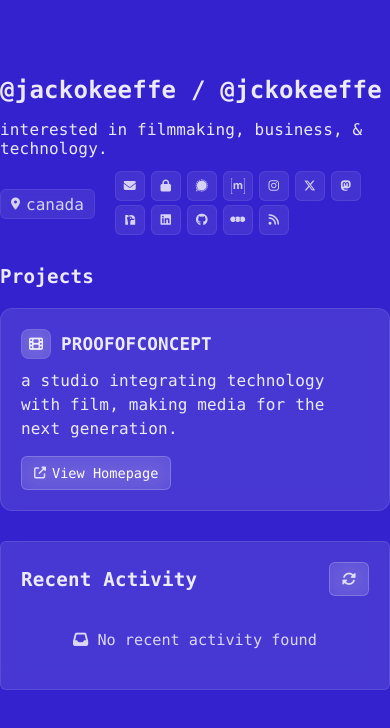
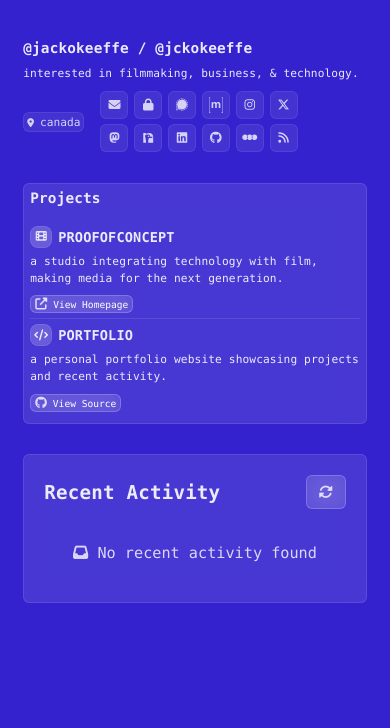
Before and after one commit to jackokeeffe/website, a website: page index.html in a window 390 px wide. Drawn offline with Linux system fonts and the light colour scheme; no server answers.

Commit message:
Update projects section to match recent activity style - Move projects title inside container - Add support for multiple projects with line separators - Remove project item hover effects - Add second project example - Update mobile responsive styles

```diff
--- a/index.html
+++ b/index.html
@@ -59,8 +59,11 @@
 
             <!-- Projects Section -->
             <div class="projects-section">
+                <div class="projects-header-container">
                     <h2 class="projects-header">Projects</h2>
-                <div class="project-box">
+                </div>
+                <div class="projects-container">
+                    <div class="project-item">
                         <div class="project-header">
                             <div class="project-icon">
                                 <i class="fas fa-film"></i>
@@ -73,6 +76,22 @@
                                 <i class="fas fa-external-link-alt"></i>
                                 View Homepage
                             </a>
+                        </div>
+                    </div>
+                    <div class="project-item">
+                        <div class="project-header">
+                            <div class="project-icon">
+                                <i class="fas fa-code"></i>
+                            </div>
+                            <h3 class="project-title">PORTFOLIO</h3>
+                        </div>
+                        <p class="project-description">a personal portfolio website showcasing projects and recent activity.</p>
+                        <div class="project-links">
+                            <a href="https://github.com/jackokeeffe/portfolio" class="project-link" target="_blank">
+                                <i class="fab fa-github"></i>
+                                View Source
+                            </a>
+                        </div>
                     </div>
                 </div>
             </div>
--- a/style.css
+++ b/style.css
@@ -171,6 +171,18 @@ body{
 .projects-section {
     margin-top: 30px;
     margin-bottom: 30px;
+    padding: 20px;
+    background-color: rgba(255, 255, 255, 0.1);
+    border-radius: 6px;
+    backdrop-filter: blur(10px);
+    border: 1px solid rgba(255, 255, 255, 0.1);
+}
+
+.projects-header-container {
+    display: flex;
+    align-items: center;
+    justify-content: space-between;
+    margin-bottom: 15px;
 }
 
 .projects-header {
@@ -178,30 +190,26 @@ body{
     font-size: 1.2rem;
     opacity: 0.9;
     letter-spacing: 0.01em;
-    margin: 0 0 20px 0;
+    margin: 0;
 }
 
-.projects-grid {
-    /* Removed grid layout - now using single full-width box */
+.projects-container {
+    /* Container for project items */
 }
 
-.project-box {
-    background-color: rgba(255, 255, 255, 0.1);
-    border-radius: 12px;
-    padding: 16px;
-    backdrop-filter: blur(10px);
-    border: 1px solid rgba(255, 255, 255, 0.1);
-    transition: all 0.3s ease;
+.project-item {
     display: flex;
     flex-direction: column;
+    padding: 12px 0;
+    border-bottom: 1px solid rgba(255, 255, 255, 0.1);
+    transition: opacity 0.3s ease;
 }
 
-.project-box:hover {
-    background-color: rgba(255, 255, 255, 0.15);
-    border-color: rgba(255, 255, 255, 0.2);
-    transform: translateY(-2px);
-    box-shadow: 0 8px 24px rgba(0, 0, 0, 0.2);
+.project-item:last-child {
+    border-bottom: none;
 }
+
+
 
 .project-header {
     display: flex;
@@ -281,27 +289,246 @@ body{
 
 /* Responsive design for projects */
 @media (max-width: 768px) {
-    .projects-grid {
-        grid-template-columns: 1fr;
-        gap: 16px;
+    .container {
+        padding: 40px 8px 20px 8px;
+        width: 100%;
+        box-sizing: border-box;
     }
 
-    .project-box {
-        padding: 20px;
+    .box {
+        max-width: 95%;
+        padding: 0 5px;
+        width: 95%;
+        box-sizing: border-box;
+        margin: 0 auto;
+    }
+
+    .projects-section {
+        margin-top: 25px;
+        margin-bottom: 30px;
+        padding: 8px;
+        width: 100%;
+        box-sizing: border-box;
+    }
+
+    .projects-header {
+        font-size: 0.9rem;
+    }
+
+    .project-item {
+        padding: 5px 0;
     }
 
     .project-header {
-        gap: 10px;
-        margin-bottom: 10px;
+        gap: 6px;
+        margin-bottom: 6px;
     }
 
     .project-icon {
-        width: 28px;
-        height: 28px;
+        width: 22px;
+        height: 22px;
     }
 
     .project-icon i {
-        font-size: 14px;
+        font-size: 11px;
+    }
+
+    .project-title {
+        font-size: 0.85rem;
+    }
+
+    .project-description {
+        font-size: 0.7rem;
+        margin-bottom: 6px;
+    }
+
+    .project-links {
+        gap: 4px;
+    }
+
+    .project-link {
+        font-size: 0.65rem;
+        padding: 3px 5px;
+    }
+
+    /* Recent Activity mobile optimizations */
+    .recent-activity {
+        margin-top: 25px;
+        margin-bottom: 30px;
+        padding: 8px;
+        width: 100%;
+        box-sizing: border-box;
+    }
+
+    .activity-header {
+        font-size: 0.9rem;
+    }
+
+    .activity-item {
+        padding: 5px 0;
+        gap: 5px;
+    }
+
+    .activity-description {
+        font-size: 0.75rem;
+    }
+
+    .activity-time {
+        font-size: 0.6rem;
+    }
+
+    .activity-platform {
+        width: 14px;
+        height: 14px;
+    }
+
+    .activity-platform i {
+        font-size: 7px;
+    }
+
+    /* Social icons mobile optimization - two rows */
+    .social-icons {
+        margin-left: 20px;
+        gap: 6px;
+        max-width: calc(100% - 70px); /* Leave space for location */
+        display: grid;
+        grid-template-columns: repeat(6, 1fr);
+        grid-template-rows: repeat(2, 30px);
+        width: 216px; /* 6 icons * 30px + 5 gaps * 6px */
+    }
+
+    .social-icon {
+        width: 30px;
+        height: 30px;
+        font-size: 13px;
+        flex-shrink: 0;
+    }
+
+    /* Location mobile optimization */
+    .location {
+        height: 22px;
+        padding: 0 4px;
+        font-size: 0.75rem;
+        flex-shrink: 0;
+    }
+
+    .location i {
+        font-size: 9px;
+    }
+
+    /* Header section mobile optimization */
+    .header-section {
+        margin-bottom: 12px;
+    }
+
+    .box h1 {
+        font-size: 1rem;
+        margin-bottom: 5px;
+    }
+
+    .box p {
+        font-size: 0.75rem;
+        margin-bottom: 8px;
+    }
+
+    /* Project title mobile optimization to match activity header */
+    .project-title {
+        font-size: 0.9rem;
+    }
+
+    /* Ensure no horizontal overflow */
+    * {
+        max-width: 100%;
+        box-sizing: border-box;
+    }
+}
+
+/* Extra small mobile devices */
+@media (max-width: 480px) {
+    .container {
+        padding: 30px 5px 15px 5px;
+    }
+
+    .box {
+        max-width: 92%;
+        padding: 0 3px;
+        width: 92%;
+    }
+
+    .projects-section {
+        padding: 6px;
+        margin-top: 20px;
+        margin-bottom: 25px;
+    }
+
+    .recent-activity {
+        padding: 6px;
+        margin-top: 20px;
+        margin-bottom: 25px;
+    }
+
+    .activity-item {
+        padding: 4px 0;
+    }
+
+    .social-icons {
+        margin-left: 16px;
+        gap: 5px;
+        max-width: calc(100% - 65px);
+        display: grid;
+        grid-template-columns: repeat(6, 1fr);
+        grid-template-rows: repeat(2, 28px);
+        width: 198px; /* 6 icons * 28px + 5 gaps * 5px */
+    }
+
+    .social-icon {
+        width: 28px;
+        height: 28px;
+        font-size: 12px;
+    }
+
+    .location {
+        height: 20px;
+        padding: 0 3px;
+        font-size: 0.7rem;
+    }
+
+    .box h1 {
+        font-size: 0.9rem;
+    }
+
+    .box p {
+        font-size: 0.7rem;
+    }
+
+    .project-title {
+        font-size: 0.85rem;
+    }
+
+    .project-description {
+        font-size: 0.65rem;
+    }
+
+    .project-link {
+        font-size: 0.6rem;
+        padding: 2px 4px;
+    }
+
+    .activity-description {
+        font-size: 0.7rem;
+    }
+
+    .activity-time {
+        font-size: 0.55rem;
+    }
+
+    .activity-platform {
+        width: 12px;
+        height: 12px;
+    }
+
+    .activity-platform i {
+        font-size: 6px;
     }
 }
 
```
Also changed, not shown: favicons/android-chrome-192x192.png, favicons/android-chrome-512x512.png, favicons/apple-touch-icon.png, favicons/favicon-16x16.png, favicons/favicon-32x32.png, favicons/favicon.ico. Lines whose indentation alone changed are shown as unchanged.
